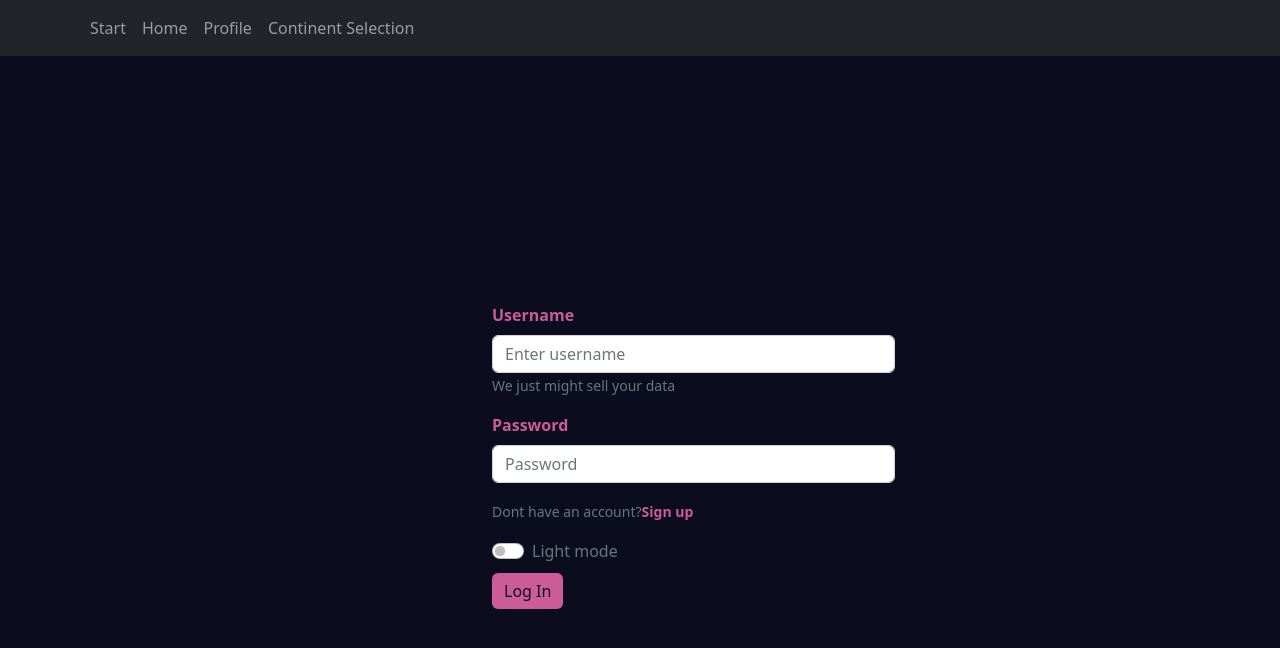
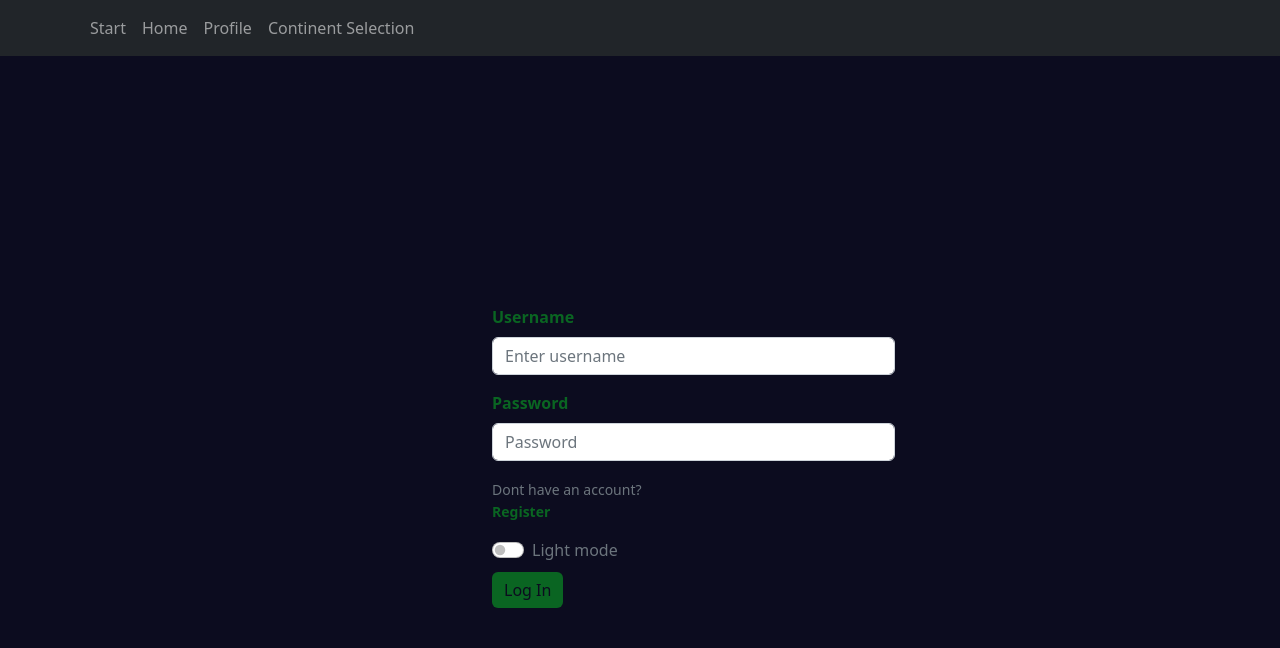
Before and after one commit to BKC101/GeographyApp, a React (Create React App) app in the folder frontend/: page /login in a window 1280 px wide. Shown: the top 648 px of the page. Built offline with nearby package versions, Linux system fonts and the light colour scheme.

Commit message:
Page styling changes

```diff
--- a/frontend/src/components/pages/landingPage.js
+++ b/frontend/src/components/pages/landingPage.js
@@ -6,14 +6,14 @@ const Landingpage = () => {
     <Card style={{ width: '30rem' }} className="mx-2 my-2">
       <Card.Body>
         <Card.Title>
-          Professor Brockenbrough's User Skeleton App
+          GeograBee
         </Card.Title>
         <Card.Subtitle className="mb-2 text-muted">
-          A starting point for an application.
+          Discover Our World
         </Card.Subtitle>
         <Card.Text></Card.Text>
         <Card.Link href="/signup">
-          Sign Up
+          Register
         </Card.Link>
         <Card.Link href="/login">
           Login
--- a/frontend/src/components/pages/loginPage.js
+++ b/frontend/src/components/pages/loginPage.js
@@ -5,7 +5,7 @@ import Button from "react-bootstrap/Button";
 import Form from "react-bootstrap/Form";
 import getUserInfo from "../../utilities/decodeJwt";
 
-const PRIMARY_COLOR = "#cc5c99";
+const PRIMARY_COLOR = "#0A6522";
 const SECONDARY_COLOR = '#0c0c1f'
 const url = "http://localhost:8081/user/login";
 
@@ -77,7 +77,7 @@ const Login = () => {
       <section className="vh-100">
         <div className="container-fluid h-custom vh-100">
           <div
-            className="row d-flex justify-content-center align-items-center h-100 "
+            className="row d-flex justify-content-center align-items-center h-100"
             style={backgroundStyling}>
             <div className="col-md-8 col-lg-6 col-xl-4 offset-xl-1">
               <Form>
@@ -89,9 +89,6 @@ const Login = () => {
                     onChange={handleChange}
                     placeholder="Enter username"
                   />
-                  <Form.Text className="text-muted">
-                    We just might sell your data
-                  </Form.Text>
                 </Form.Group>
                 <Form.Group className="mb-3" controlId="formBasicPassword">
                   <Form.Label style={labelStyling}>Password</Form.Label>
@@ -105,11 +102,11 @@ const Login = () => {
                 <Form.Group className="mb-3" controlId="formBasicCheckbox">
                   <Form.Text className="text-muted pt-1">
                     Dont have an account?
-                    <span>
+                    <div>
                       <Link to="/signup" style={labelStyling}>
-                        Sign up
+                        Register
                       </Link>
-                    </span>
+                    </div>
                   </Form.Text>
                 </Form.Group>
                 <div class="form-check form-switch">
--- a/frontend/src/components/pages/registerPage.js
+++ b/frontend/src/components/pages/registerPage.js
@@ -4,7 +4,7 @@ import axios from "axios";
 import Button from "react-bootstrap/Button";
 import Form from "react-bootstrap/Form";
 
-const PRIMARY_COLOR = "#cc5c99";
+const PRIMARY_COLOR = "#0A6522";
 const SECONDARY_COLOR = "#0c0c1f";
 const url = "http://localhost:8081/user/signup";
 const Register = () => {
@@ -77,9 +77,6 @@ const Register = () => {
                     onChange={handleChange}
                     placeholder="Enter username"
                   />
-                  <Form.Text className="text-muted">
-                    We just might sell your data
-                  </Form.Text>
                 </Form.Group>
                 <Form.Group className="mb-3" controlId="formBasicEmail">
                   <Form.Label style={labelStyling}>Email</Form.Label>
@@ -89,9 +86,6 @@ const Register = () => {
                     onChange={handleChange}
                     placeholder="Enter Email Please"
                   />
-                  <Form.Text className="text-muted">
-                    We just might sell your data
-                  </Form.Text>
                 </Form.Group>
                 <Form.Group className="mb-3" controlId="formBasicPassword">
                   <Form.Label style={labelStyling}>Password</Form.Label>
```
